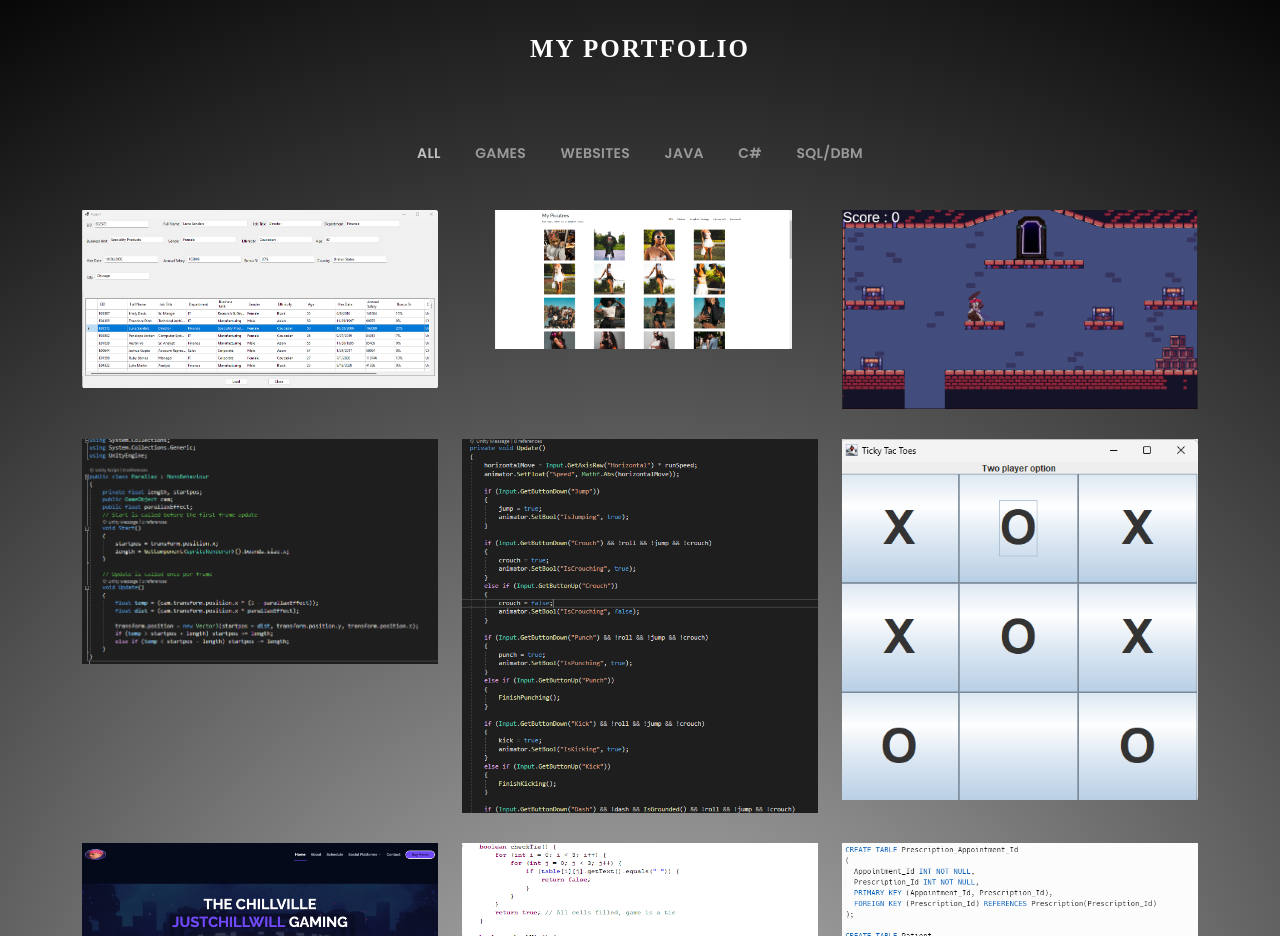
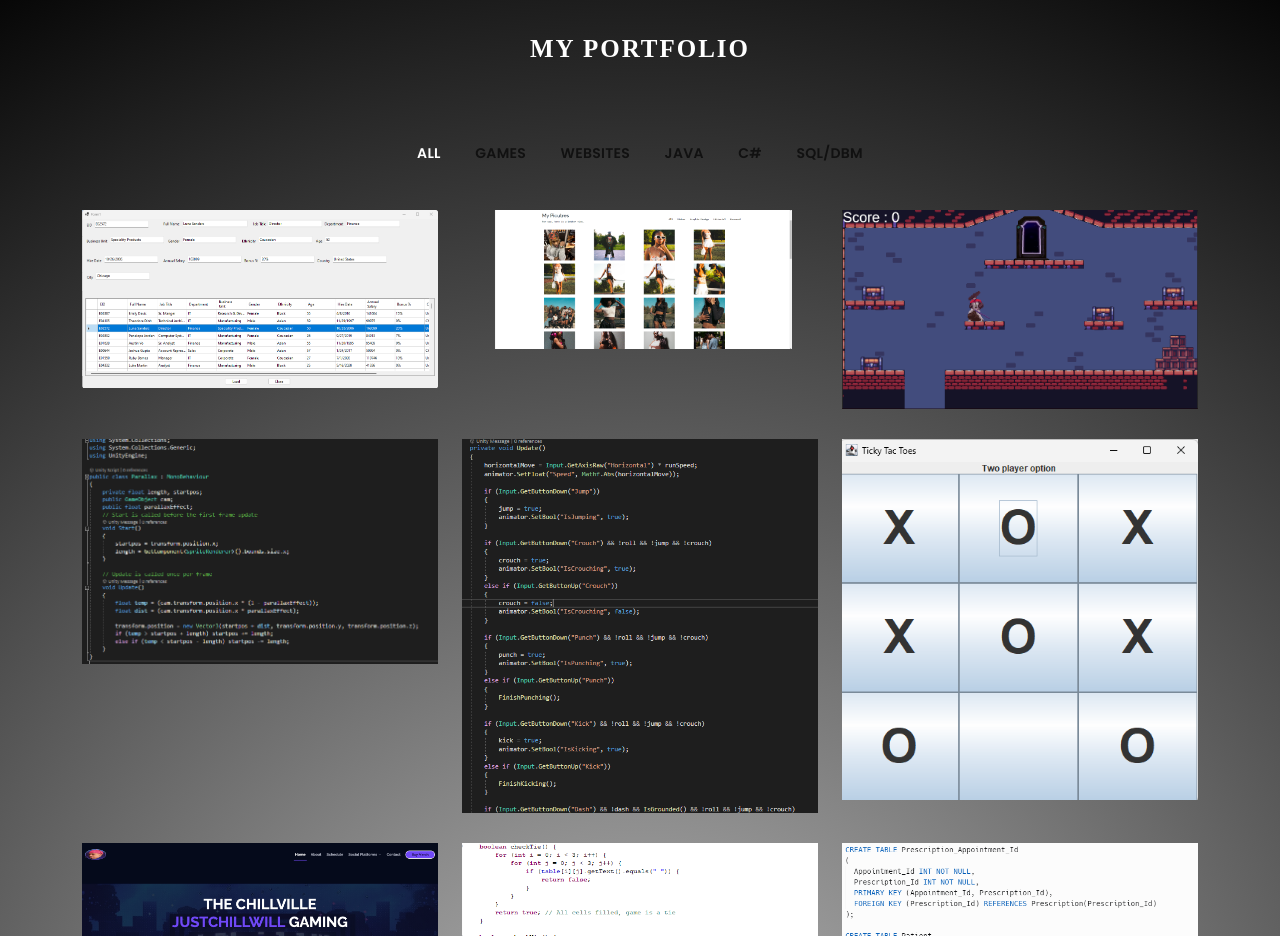
Before and after one commit to MackJ99/portfolio, a website: page index.html in a window 1280 px wide. Shown: the part 1780-2716 px from the top of the page. Drawn offline with nearby package versions, Linux system fonts and the light colour scheme; a web font is replaced by a local one.

Commit message:
css change

```diff
--- a/assets/css/style.css
+++ b/assets/css/style.css
@@ -696,14 +696,14 @@ p {
   font-weight: 600;
   line-height: 1;
   text-transform: uppercase;
-  color: #999999;
+  color: #111;
   margin-bottom: 5px;
   transition: all 0.3s ease-in-out;
 }
 
 #portfolio #portfolio-flters li:hover,
 #portfolio #portfolio-flters li.filter-active {
-  color: #C0C0C0;
+  color: #fff;
 }
 
 #portfolio #portfolio-flters li:last-child {
```
